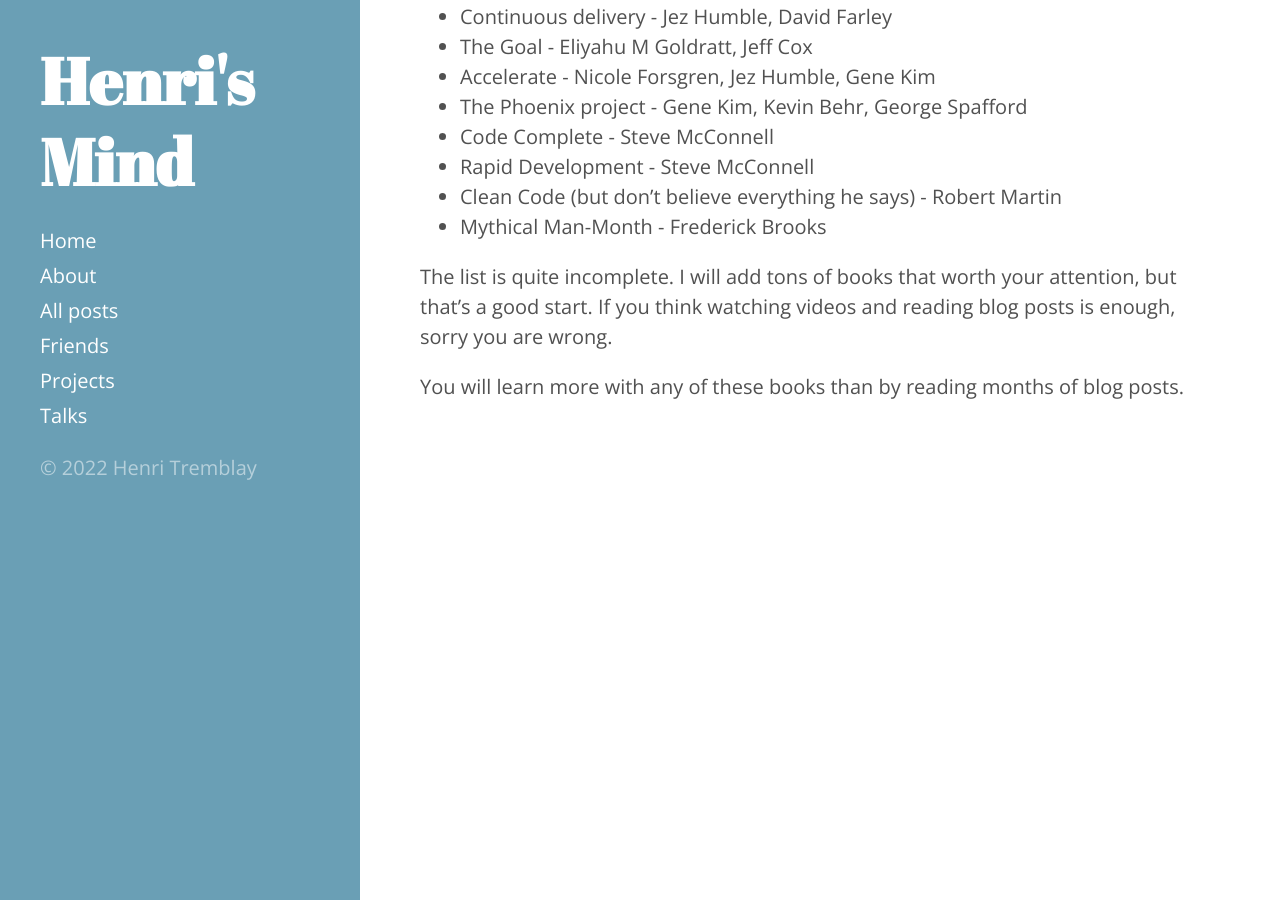
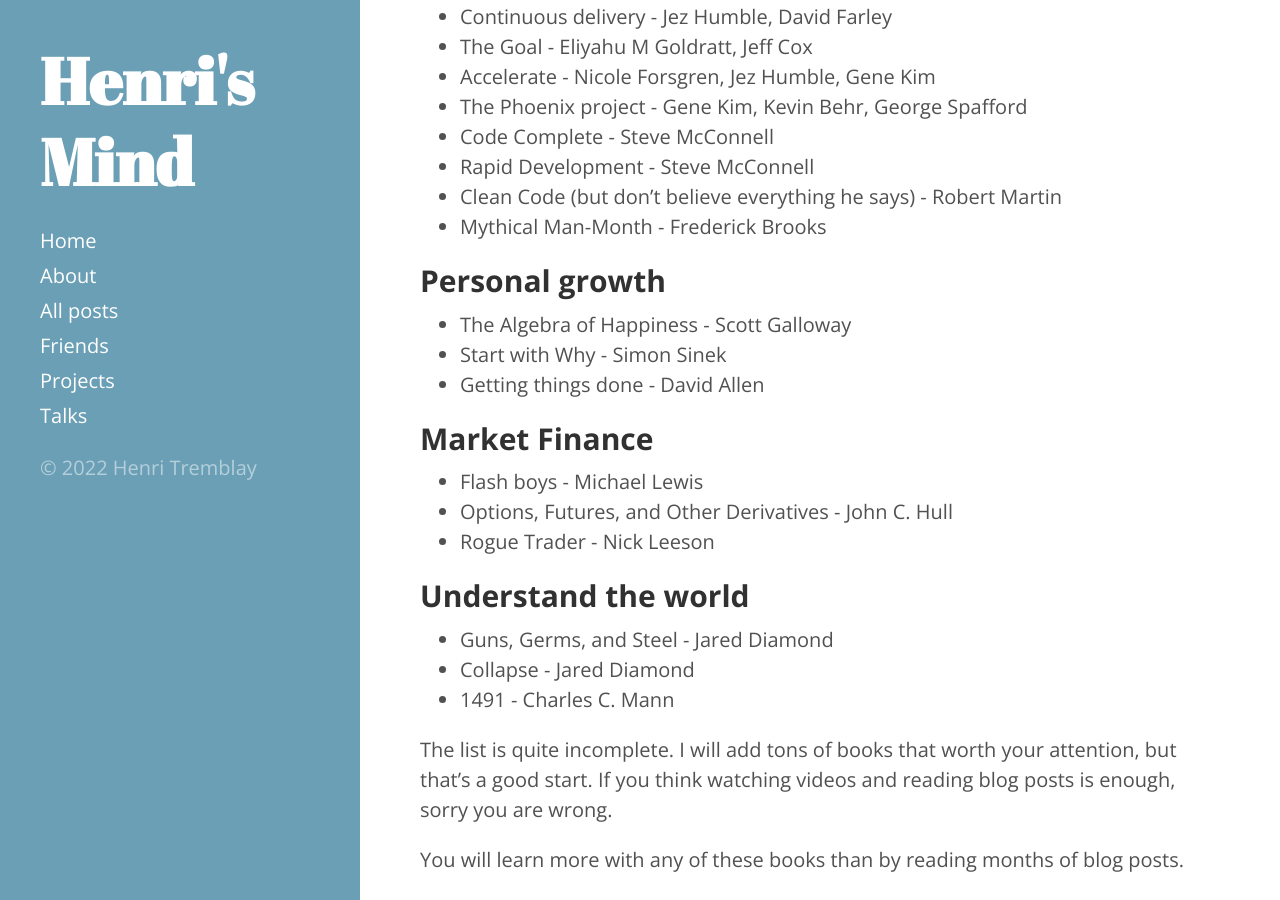
Before and after one commit to henri-tremblay/henri.github.io, a Jekyll site: the page built from _posts/2021-06-03-books.md, in a window 1280 px wide and 900 px high, scrolled down 883 px. Built offline with Jekyll 4.4.1, drawn with Linux system fonts in a browser that asks for light colours.

Commit message:
Add some personal growth, world and finance books

```diff
--- a/_posts/2021-06-03-books.md
+++ b/_posts/2021-06-03-books.md
@@ -40,6 +40,24 @@ In random order.
 * Clean Code (but don’t believe everything he says) - Robert Martin
 * Mythical Man-Month - Frederick Brooks
 
+## Personal growth
+
+* The Algebra of Happiness - Scott Galloway
+* Start with Why - Simon Sinek
+* Getting things done - David Allen
+
+## Market Finance
+
+* Flash boys - Michael Lewis
+* Options, Futures, and Other Derivatives - John C. Hull
+* Rogue Trader - Nick Leeson
+
+## Understand the world
+
+* Guns, Germs, and Steel - Jared Diamond
+* Collapse - Jared Diamond
+* 1491 - Charles C. Mann
+
 The list is quite incomplete.
 I will add tons of books that worth your attention, but that's a good start.
 If you think watching videos and reading blog posts is enough, sorry you are wrong.
```
